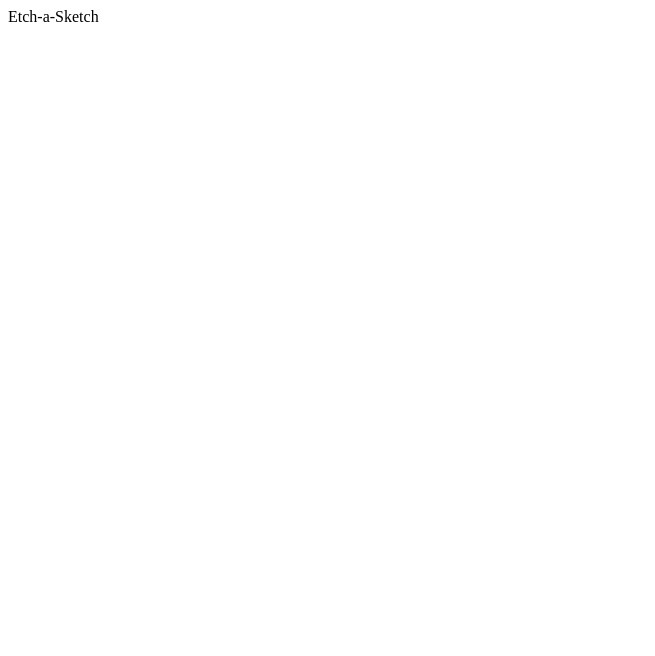
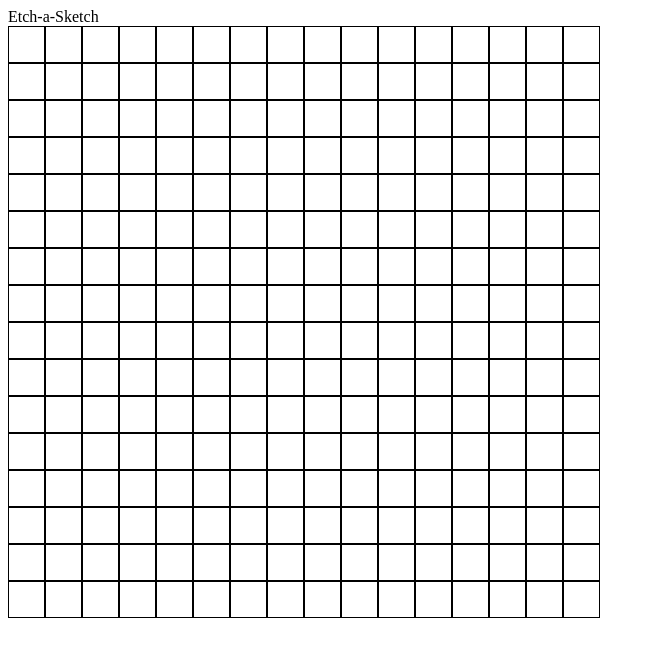
Before and after one commit to EhssanB/04-etch-a-sketch, a plain HTML site: page index.html in a window 1280 px wide. Shown: the whole page, without its empty margins (0-655 px from the left). Drawn offline with Linux system fonts and the light colour scheme.

Commit message:
add gridCreator func and gridBox dimensions

```diff
--- a/index.html
+++ b/index.html
@@ -5,10 +5,9 @@
     <meta name="viewport" content="width=device-width, initial-scale=1.0">
     <link rel="stylesheet" href="style.css">
     <script src="script.js" defer></script>
-    <title>Document</title>
+    <title>Etch-a-Sketch</title>
 </head>
 <body>
     <div class="title">Etch-a-Sketch</div>
-    <div class="main"></div>
 </body>
 </html>
--- a/script.js
+++ b/script.js
@@ -0,0 +1,16 @@
+let gridContainer = document.createElement("div");
+gridContainer.classList.add("gridContainer");
+
+let gridCreator = (gridLength, gridContainer) => {
+    let totalGrids = gridLength * gridLength;
+
+    for (let i = 0; i < totalGrids; i++) {
+        let gridBox = document.createElement("div");
+        gridBox.classList.add("gridBox");
+        gridContainer.append(gridBox);
+    }
+}
+
+gridCreator(16, gridContainer);
+
+document.querySelector("body").append(gridContainer);
--- a/style.css
+++ b/style.css
@@ -0,0 +1,16 @@
+:root {
+    --grid-size: 35px;
+}
+
+.gridContainer {
+    display: flex;
+    flex-wrap: wrap;
+    width: calc( (var(--grid-size) + 2px) * 16 );
+}
+
+.gridBox {
+    border: 1px solid black;
+    height: var(--grid-size);
+    width: var(--grid-size);
+    flex: 0 0 auto;
+}
```
